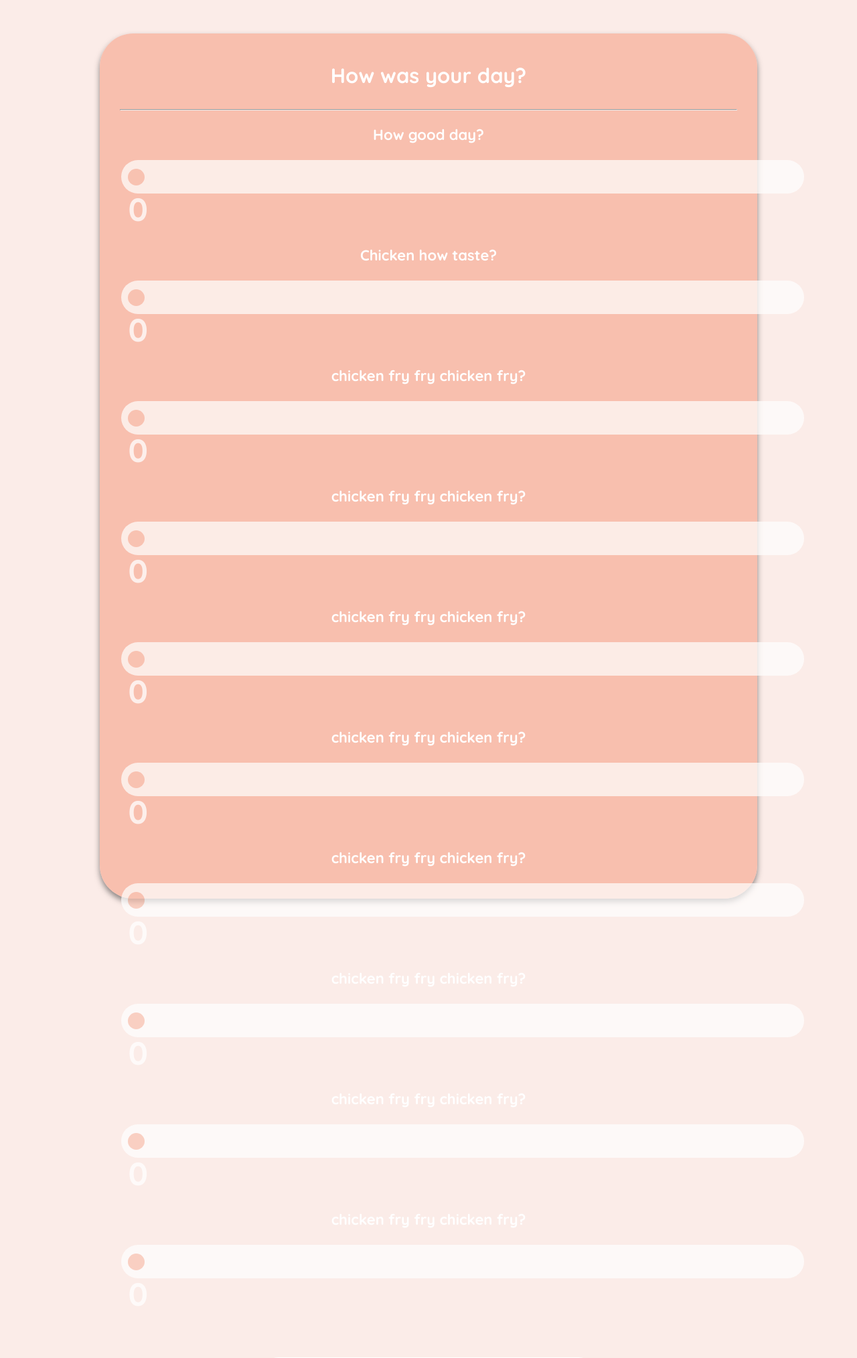
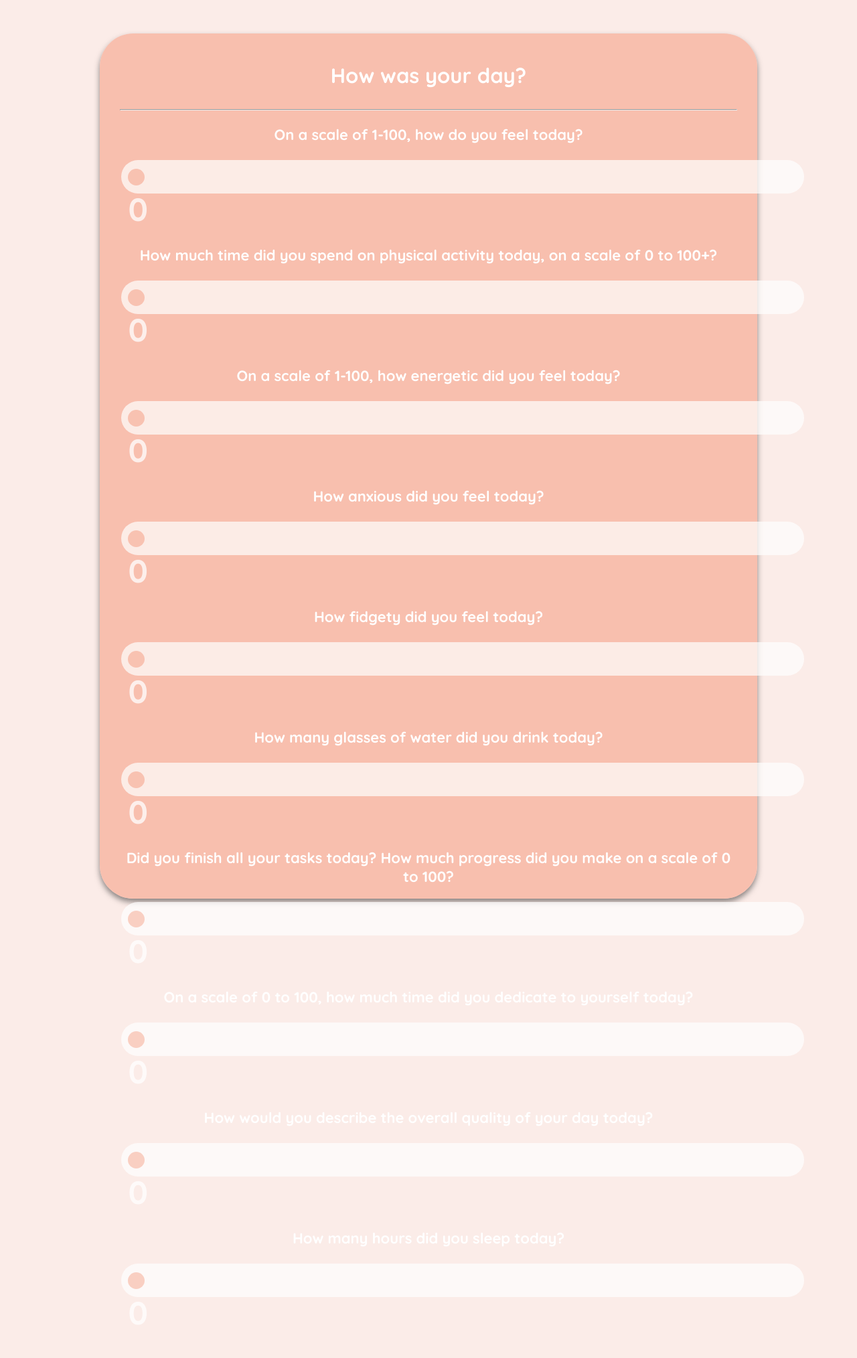
Before and after one commit to rah757/Zen, a Flask app: template templates/questions.html in a window 1280 px wide. Shown: the top 2028 px of the page at 67% size. Run offline with Flask 3, Linux system fonts and the light colour scheme; the template is opened without the code that fills it, so the values that code supplies are empty.

Commit message:
updated questions

```diff
--- a/templates/questions.html
+++ b/templates/questions.html
@@ -14,14 +14,14 @@
             <h3>How was your day?</h3>
             <hr>
             <div class="subContainer">
-              <label for="q1-slider"><p>How good day?</p></label>
+              <label for="q1-slider"><p>On a scale of 1-100, how do you feel today?</p></label>
               <div>
                 <input type="range" name="q0" id="q0-slider" min=0 max=100 value=0 class="slider">
                 <div class="score">0</div>
               </div>
             </div>
             <div class="subContainer">
-              <label for="q2-slider"><p>Chicken how taste?</p></label>
+              <label for="q2-slider"><p>How much time did you spend on physical activity today, on a scale of 0 to 100+?</p></label>
               <div>
                 <input type="range" name="q1" id="q1-slider" min=0 max=100 value=0 class="slider">
                 <div class="score">0</div>
@@ -29,7 +29,7 @@
             </div>
 
             <div class="subContainer">
-              <label for="q3-slider"><p>chicken fry fry chicken fry?</p></label>
+              <label for="q3-slider"><p>On a scale of 1-100, how energetic did you feel today?</p></label>
               <div>
                 <input type="range" name="q2" id="q2-slider" min=0 max=100 value=0 class="slider">
                 <div class="score">0</div>
@@ -37,7 +37,7 @@
             </div>
 
             <div class="subContainer">
-              <label for="q4-slider"><p>chicken fry fry chicken fry?</p></label>
+              <label for="q4-slider"><p>How anxious did you feel today?</p></label>
               <div>
                 <input type="range" name="q3" id="q3-slider" min=0 max=100 value=0 class="slider">
                 <div class="score">0</div>
@@ -45,7 +45,7 @@
             </div>
 
             <div class="subContainer">
-              <label for="q5-slider"><p>chicken fry fry chicken fry?</p></label>
+              <label for="q5-slider"><p>How fidgety did you feel today?</p></label>
               <div>
                 <input type="range" name="q4" id="q4-slider" min=0 max=100 value=0 class="slider">
                 <div class="score">0</div>
@@ -53,15 +53,15 @@
             </div>
 
             <div class="subContainer">
-              <label for="q6-slider"><p>chicken fry fry chicken fry?</p></label>
+              <label for="q6-slider"><p>How many glasses of water did you drink today?</p></label>
               <div>
-                <input type="range" name="q5" id="q5-slider" min=0 max=100 value=0 class="slider">
+                <input type="range" name="q5" id="q5-slider" min=0 max=10 value=0 class="slider">
                 <div class="score">0</div>
               </div>
             </div>
 
             <div class="subContainer">
-              <label for="q7-slider"><p>chicken fry fry chicken fry?</p></label>
+              <label for="q7-slider"><p>Did you finish all your tasks today? How much progress did you make on a scale of 0 to 100?</p></label>
               <div>
                 <input type="range" name="q6" id="q6-slider" min=0 max=100 value=0 class="slider">
                 <div class="score">0</div>
@@ -69,7 +69,7 @@
             </div>
 
             <div class="subContainer">
-              <label for="q8-slider"><p>chicken fry fry chicken fry?</p></label>
+              <label for="q8-slider"><p>On a scale of 0 to 100, how much time did you dedicate to yourself today?</p></label>
               <div>
                 <input type="range" name="q7" id="q7-slider" min=0 max=100 value=0 class="slider">
                 <div class="score">0</div>
@@ -77,7 +77,7 @@
             </div>
 
             <div class="subContainer">
-              <label for="q9-slider"><p>chicken fry fry chicken fry?</p></label>
+              <label for="q9-slider"><p>How would you describe the overall quality of your day today?</p></label>
               <div>
                 <input type="range" name="q8" id="q8-slider" min=0 max=100 value=0 class="slider">
                 <div class="score">0</div>
@@ -85,9 +85,9 @@
             </div>
 
             <div class="subContainer">
-              <label for="q10-slider"><p>chicken fry fry chicken fry?</p></label>
+              <label for="q10-slider"><p>How many hours did you sleep today?</p></label>
               <div>
-                <input type="range" name="q9" id="q9-slider" min=0 max=100 value=0 class="slider">
+                <input type="range" name="q9" id="q9-slider" min=0 max=12 value=0 class="slider">
                 <div class="score">0</div>
               </div>
             </div>
```
